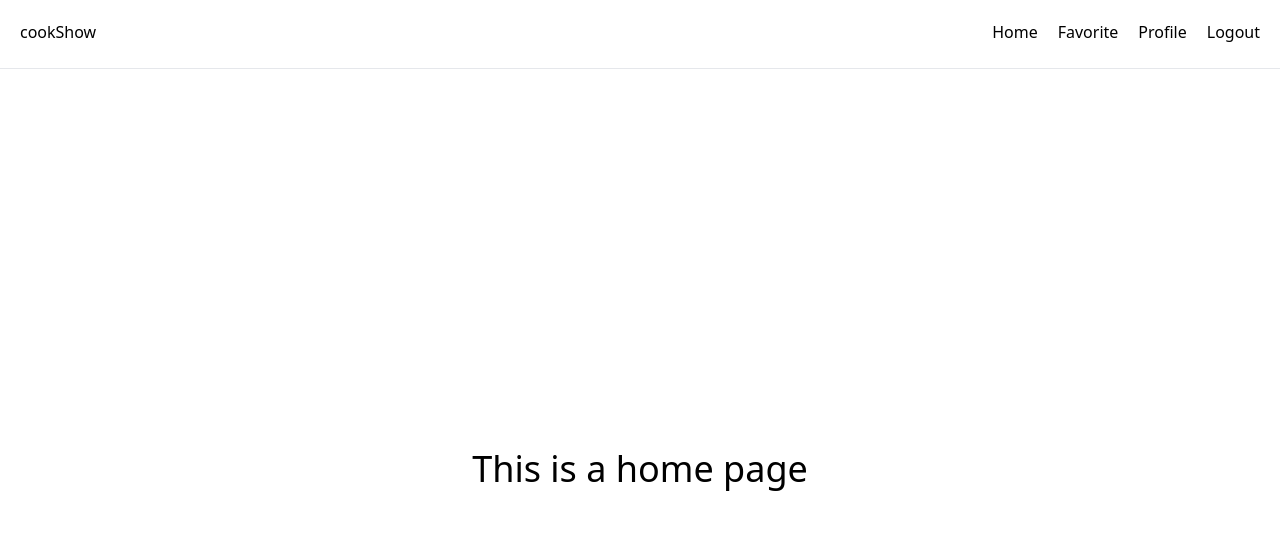
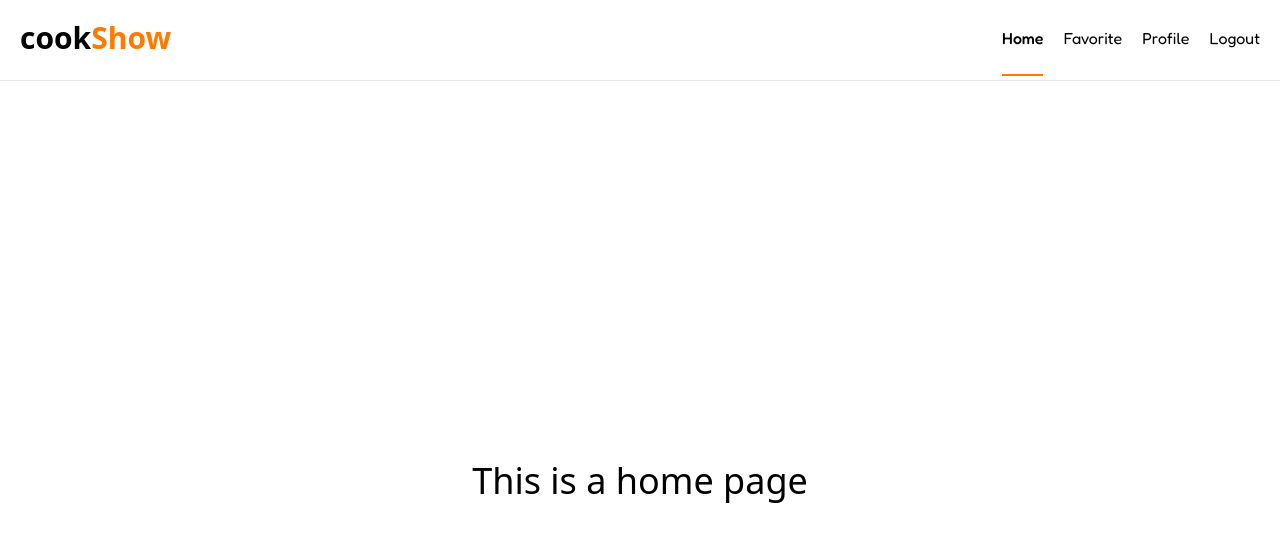
Before and after one commit to mehediweb01/cook-shop, a Next.js app: page / in a window 1280 px wide. Shown: the top 542 px of the page. Built offline with nearby package versions, Linux system fonts and the light colour scheme.

Commit message:
navbar done

```diff
--- /dev/null
+++ b/src/app/(withnav)/favorite/page.tsx
@@ -0,0 +1,11 @@
+import React from 'react'
+
+const favorite = () => {
+  return (
+    <div>
+      <h1>favorite page</h1>
+    </div>
+  )
+}
+
+export default favorite
--- a/src/app/(withnav)/layout.tsx
+++ b/src/app/(withnav)/layout.tsx
@@ -1,10 +1,9 @@
-import Navbar from "@/components/shared/navbar";
+import { IChildren } from "@/interface";
 import React, { FC } from "react";
+import { Navbar } from "@/components/shared";
 
-type IRootProps = Readonly<{
-  children: React.ReactNode;
-}>;
-const layout: FC<IRootProps> = ({ children }) => {
+
+const layout: FC<IChildren> = ({ children }) => {
   return (
     <>
       <Navbar />
--- a/src/app/layout.tsx
+++ b/src/app/layout.tsx
@@ -1,9 +1,23 @@
 import type { Metadata } from "next";
-import { Geist, Geist_Mono } from "next/font/google";
+import { Geist, Geist_Mono, Inter, Poppins, Fredoka } from "next/font/google";
 import "./globals.css";
 
 const geistSans = Geist({
   variable: "--font-geist-sans",
+  subsets: ["latin"],
+});
+const interSans = Inter({
+  variable: "--font-inter-sans",
+  subsets: ["latin"],
+});
+const PoppinsSans = Poppins({
+  variable: "--font-poppins-sans",
+  weight: ["100", "200", "300", "400", "500", "600", "700", "800", "900"],
+  subsets: ["latin"],
+});
+
+const fredokaSans = Fredoka({
+  variable: "--font-fredoka-sans",
   subsets: ["latin"],
 });
 
@@ -25,7 +39,7 @@ const RootLayout = ({ children }: IRootProps) => {
   return (
     <html lang="en">
       <body
-        className={`${geistSans.variable} ${geistMono.variable} antialiased`}
+        className={`${geistSans.variable} ${geistMono.variable} ${interSans.variable} ${PoppinsSans.variable} ${fredokaSans.variable} antialiased`}
       >
         {children}
       </body>
--- /dev/null
+++ b/src/components/shared/Navbar.tsx
@@ -0,0 +1,43 @@
+"use client";
+import { cn } from "@/lib/utils";
+import { Neucha } from "next/font/google";
+import Link from "next/link";
+import { usePathname } from "next/navigation";
+import React from "react";
+
+const NavItems = [
+  { label: "Home", href: "/" },
+  { label: "Favorite", href: "/favorite" },
+  { label: "Profile", href: "/profile" },
+];
+const navItemsClassName =
+  "font-fredoka text-sm sm:text-base active:font-medium";
+export const Navbar = () => {
+  const pathName = usePathname();
+  return (
+    <div>
+      <div className="flex justify-between items-center gap-3 px-3 sm:px-5 pb-6 pt-5">
+        <Link href="/" className="text-3xl font-bold">
+          cook<span className="text-[#FF7A00]">Show</span>
+        </Link>
+        <div className="space-x-3 sm:space-x-5">
+          {NavItems.map(({ label, href }, i) => (
+            <Link
+              key={i}
+              href={href}
+              className={cn(
+                navItemsClassName,
+                pathName === href &&
+                  "font-medium pb-[26px] border-b-2 border-[#FF7A00]"
+              )}
+            >
+              {label}
+            </Link>
+          ))}
+          <button className={navItemsClassName}>Logout</button>
+        </div>
+      </div>
+      <hr className="bg-[#D2D2D2]" />
+    </div>
+  );
+};
--- a/src/components/shared/index.ts
+++ b/src/components/shared/index.ts
@@ -0,0 +1 @@
+export * from "./Navbar";
--- a/src/components/shared/navbar/index.tsx
+++ /dev/null
@@ -1,28 +0,0 @@
-import Link from "next/link";
-import React from "react";
-
-const NavItems = [
-  { label: "Home", href: "/" },
-  { label: "Favorite", href: "/favorite" },
-  { label: "Profile", href: "/profile" },
-];
-const Navbar = () => {
-  return (
-    <div>
-      <div className="flex justify-between items-center gap-3 px-5 pb-6 pt-5">
-        <Link href="">cookShow</Link>
-        <div className="space-x-5">
-          {NavItems.map(({ label, href }, i) => (
-            <Link key={i} href={href}>
-              {label}
-            </Link>
-          ))}
-          <button>Logout</button>
-        </div>
-      </div>
-      <hr className="w-full bg-black" />
-    </div>
-  );
-};
-
-export default Navbar;
--- /dev/null
+++ b/src/interface/index.d.ts
@@ -0,0 +1,5 @@
+import { ReactNode } from "react";
+
+export type IChildren = Readonly<{ children: ReactNode }>;
+export type IClassName = { className?: string };
+export type IChildrenClassName = IChildren & IClassName;
--- a/tailwind.config.ts
+++ b/tailwind.config.ts
@@ -10,53 +10,58 @@ export default {
   theme: {
     extend: {
       colors: {
-  			background: 'hsl(var(--background))',
-  			foreground: 'hsl(var(--foreground))',
+        background: "hsl(var(--background))",
+        foreground: "hsl(var(--foreground))",
         card: {
-  				DEFAULT: 'hsl(var(--card))',
-  				foreground: 'hsl(var(--card-foreground))'
+          DEFAULT: "hsl(var(--card))",
+          foreground: "hsl(var(--card-foreground))",
         },
         popover: {
-  				DEFAULT: 'hsl(var(--popover))',
-  				foreground: 'hsl(var(--popover-foreground))'
+          DEFAULT: "hsl(var(--popover))",
+          foreground: "hsl(var(--popover-foreground))",
         },
         primary: {
-  				DEFAULT: 'hsl(var(--primary))',
-  				foreground: 'hsl(var(--primary-foreground))'
+          DEFAULT: "hsl(var(--primary))",
+          foreground: "hsl(var(--primary-foreground))",
         },
         secondary: {
-  				DEFAULT: 'hsl(var(--secondary))',
-  				foreground: 'hsl(var(--secondary-foreground))'
+          DEFAULT: "hsl(var(--secondary))",
+          foreground: "hsl(var(--secondary-foreground))",
         },
         muted: {
-  				DEFAULT: 'hsl(var(--muted))',
-  				foreground: 'hsl(var(--muted-foreground))'
+          DEFAULT: "hsl(var(--muted))",
+          foreground: "hsl(var(--muted-foreground))",
         },
         accent: {
-  				DEFAULT: 'hsl(var(--accent))',
-  				foreground: 'hsl(var(--accent-foreground))'
+          DEFAULT: "hsl(var(--accent))",
+          foreground: "hsl(var(--accent-foreground))",
         },
         destructive: {
-  				DEFAULT: 'hsl(var(--destructive))',
-  				foreground: 'hsl(var(--destructive-foreground))'
+          DEFAULT: "hsl(var(--destructive))",
+          foreground: "hsl(var(--destructive-foreground))",
         },
-  			border: 'hsl(var(--border))',
-  			input: 'hsl(var(--input))',
-  			ring: 'hsl(var(--ring))',
+        border: "hsl(var(--border))",
+        input: "hsl(var(--input))",
+        ring: "hsl(var(--ring))",
         chart: {
-  				'1': 'hsl(var(--chart-1))',
-  				'2': 'hsl(var(--chart-2))',
-  				'3': 'hsl(var(--chart-3))',
-  				'4': 'hsl(var(--chart-4))',
-  				'5': 'hsl(var(--chart-5))'
-  			}
+          "1": "hsl(var(--chart-1))",
+          "2": "hsl(var(--chart-2))",
+          "3": "hsl(var(--chart-3))",
+          "4": "hsl(var(--chart-4))",
+          "5": "hsl(var(--chart-5))",
+        },
       },
       borderRadius: {
-  			lg: 'var(--radius)',
-  			md: 'calc(var(--radius) - 2px)',
-  			sm: 'calc(var(--radius) - 4px)'
-  		}
-  	}
+        lg: "var(--radius)",
+        md: "calc(var(--radius) - 2px)",
+        sm: "calc(var(--radius) - 4px)",
+      },
+      fontFamily: {
+        inter: "var(--font-inter-sans)",
+        poppins: "var(--font-poppins-sans)",
+        fredoka: "var(--font-fredoka-sans)",
+      },
+    },
   },
   plugins: [require("tailwindcss-animate")],
 } satisfies Config;
```
Lines whose indentation alone changed are shown as unchanged.
